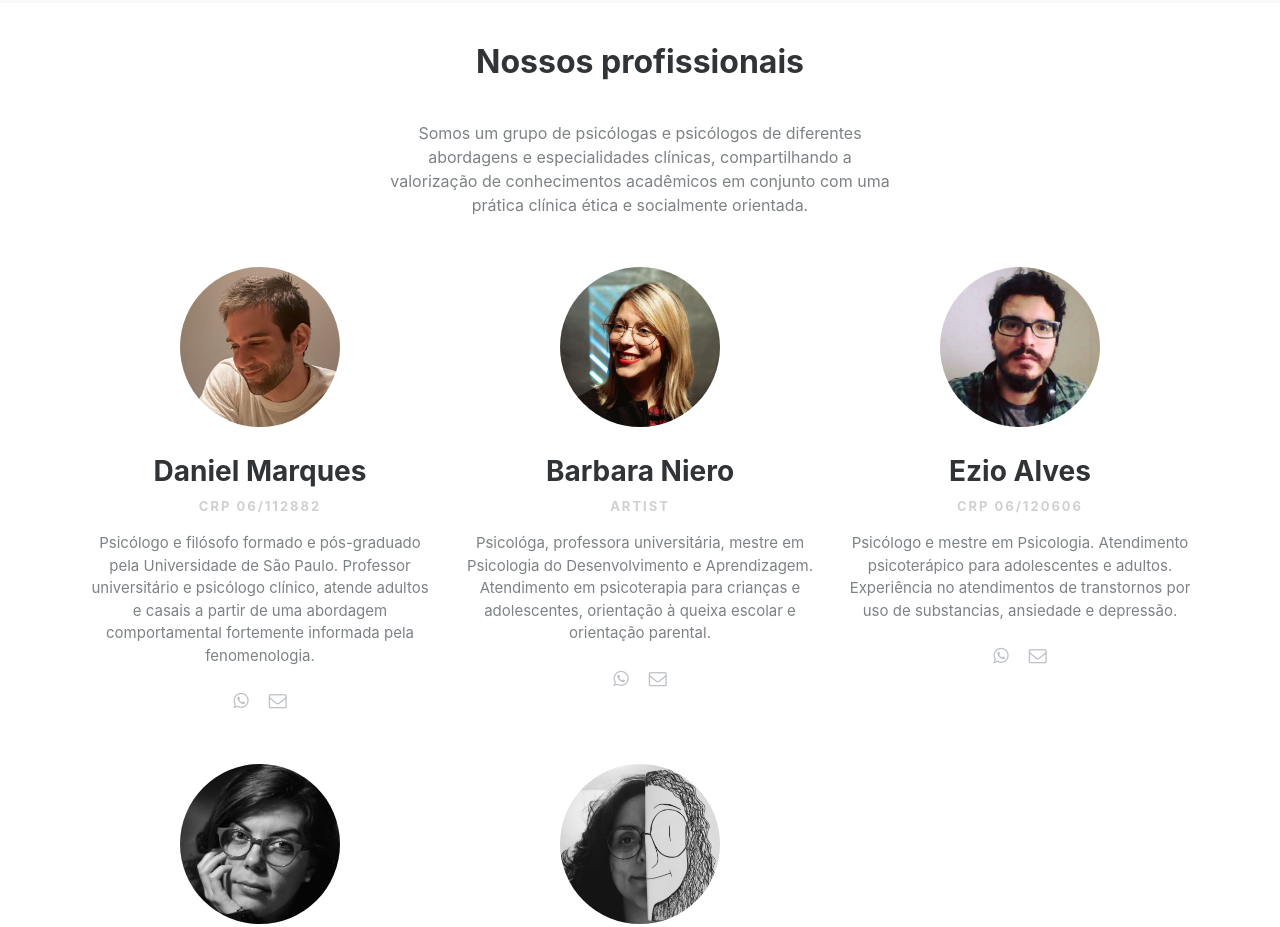
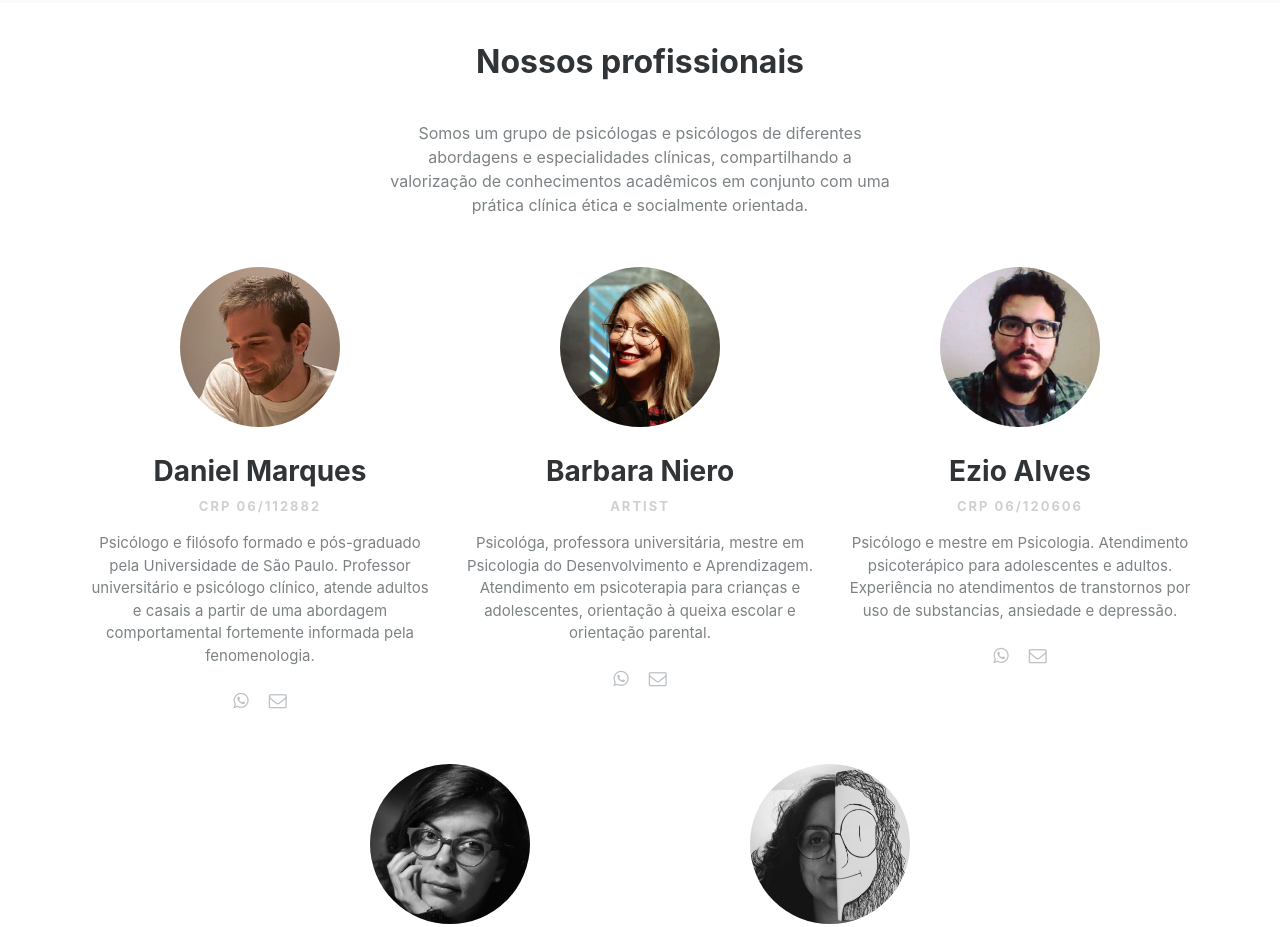
Before and after one commit to dbmrq/guata, a plain HTML site: page index.html in a window 1280 px wide. Shown: the part 580-1507 px from the top of the page. Drawn offline with Linux system fonts and the light colour scheme.

Commit message:
Automatic update

```diff
--- a/index.html
+++ b/index.html
@@ -59,7 +59,7 @@
                 <h2 class="text-center">Nossos profissionais</h2>
                 <p class="text-center">Somos um grupo de psicólogas e psicólogos de diferentes abordagens e especialidades clínicas, compartilhando a valorização de conhecimentos acadêmicos em conjunto com uma prática clínica ética e socialmente orientada.</p>
             </div>
-            <div class="row people">
+            <div class="row justify-content-center people">
                 <div class="col-md-6 col-lg-4 item"><img class="rounded-circle" src="assets/img/IMG_8370%202.jpg">
                     <h3 class="name">Daniel Marques</h3>
                     <p class="title">CRP 06/112882</p>
```
